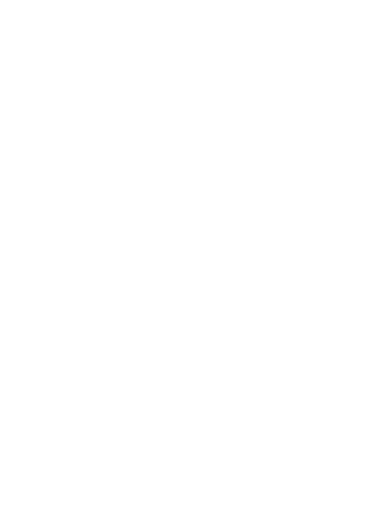
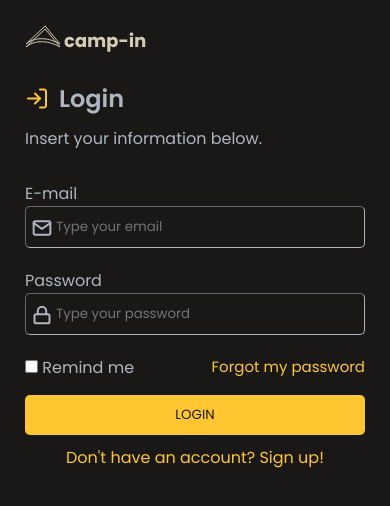
Before and after one commit to adlascio-instructor/web-dev-1-week-4-assignment-michiru6828, a plain HTML site: page index.html in a window 390 px wide. Drawn offline with Linux system fonts and the light colour scheme.

Commit message:
created for mobile

```diff
--- a/index.html
+++ b/index.html
@@ -1,11 +1,67 @@
 <!DOCTYPE html>
 <html lang="en">
+
 <head>
   <meta charset="UTF-8" />
   <meta http-equiv="X-UA-Compatible" content="IE=edge" />
   <meta name="viewport" content="width=device-width, initial-scale=1.0" />
   <link rel="stylesheet" href="./style.css" />
   <title>Document</title>
+  <link rel="preconnect" href="https://fonts.googleapis.com">
+  <link rel="preconnect" href="https://fonts.gstatic.com" crossorigin>
+  <link href="https://fonts.googleapis.com/css2?family=Poppins:wght@400;500;600&family=Roboto:wght@400;500&display=swap"
+    rel="stylesheet">
 </head>
-  <body></body>
+
+<body>
+  <header>
+    <img src="images/logo.svg" alt="">
+  </header>
+
+
+  <section class="loginHeader">
+    <div class="loginIconAndText">
+      <img src="images/log-in.svg" alt="">
+      <h2>Login</h2>
+    </div>
+
+    <p>Insert your information below.</p>
+  </section>
+
+
+
+  <section class="loginInput">
+    <form action="">
+
+      <div class="labelIcon emailIcon">
+        <label for="email">E-mail </label>
+        <input type="email" placeholder="Type your email" id="email" class="textInput">
+      </div>
+
+      <div class="labelIcon passwordIcon">
+        <label for="password">Password </label>
+        <input type="password" placeholder="Type your password" id="password" class="textInput">
+      </div>
+  </section>
+
+
+  <section class="forGrid">
+    <div class="remindMeCheckbox">
+      <input type="checkbox" id="checkbox">
+      <label for="checkbox">Remind me</label>
+    </div>
+    <a href="" class="forgotMyPassword">Forgot my password</a>
+    <button class="login">LOGIN</button>
+  </section>
+
+  <p class="signUp">Don't have an account? <a href="">Sign up!</a></p>
+  </form>
+
+
+  <!-- <img src="images/side-image.jpg" alt="camping"> -->
+
+
+
+</body>
+
 </html>
--- a/style.css
+++ b/style.css
@@ -0,0 +1,131 @@
+:root {
+    --text-base: #afb6c2;
+    --text-title: #d4ccb6;
+    --background: #191816;
+    --form-background: #24221f;
+    --primary-color: #ffc632;
+}
+
+* {
+    margin: 0;
+    padding: 0;
+    font-family: 'Poppins',
+        sans-serif;
+    /* font-family: 'Roboto',
+        sans-serif; */
+    background-color: var(--background);
+    color: var(--text-base);
+
+}
+
+body {
+    margin: 25px;
+}
+
+header {
+    margin-bottom: 20px;
+}
+
+.loginHeader {
+    margin-bottom: 30px;
+}
+
+
+
+.loginIconAndText {
+    display: flex;
+    flex-direction: row;
+    margin-bottom: 10px;
+}
+
+.loginIconAndText img {
+    margin-right: 10px;
+}
+
+.labelIcon {
+    position: relative;
+    display: flex;
+    flex-direction: column;
+    margin-bottom: 20px;
+}
+
+
+.textInput {
+    padding: 10px 30px;
+    border-radius: 5px;
+    border-color: #afb6c2;
+    border-width: 1px;
+}
+
+.emailIcon:before {
+    content: "";
+    position: absolute;
+    /* 親を基準にポジションを決める。他の要素は無視 */
+    left: 7px;
+    top: 37px;
+    bottom: 0;
+    right: 0;
+    background: url('images/mail.svg') no-repeat;
+    width: 20px;
+}
+
+.passwordIcon:before {
+    content: "";
+    position: absolute;
+    left: 7px;
+    top: 37px;
+    bottom: 0;
+    right: 0;
+    background: url('images/lock.svg') no-repeat;
+    width: 20px;
+}
+
+.remindMeCheckbox input {
+    accent-color: var(--primary-color);
+}
+
+.forGrid {
+    width: 100%;
+    display: grid;
+    grid-template-columns: 1fr 1fr;
+    grid-template-rows: 1fr 1fr;
+    margin-bottom: 10px;
+}
+
+.remindMeCheckbox {
+    grid-column: 1/2;
+    grid-row: 1/2;
+}
+
+.forgotMyPassword {
+    grid-column: 2/3;
+    grid-row: 1/2;
+    text-align: right;
+    text-decoration: none;
+    font-size: 15px;
+    color: var(--primary-color)
+}
+
+.login {
+    grid-column: 1/3;
+    grid-row: 2/3;
+    height: 40px;
+    border-radius: 5px;
+    background-color: var(--primary-color);
+    border: none;
+    color: var(--background);
+}
+
+.signUp {
+    color: var(--primary-color);
+    text-align: center;
+}
+
+.signUp a {
+    color: var(--primary-color);
+    text-decoration: none
+}
+
+p .signUp {
+    font-weight: 400;
+}
```
Lines whose indentation alone changed are shown as unchanged.
